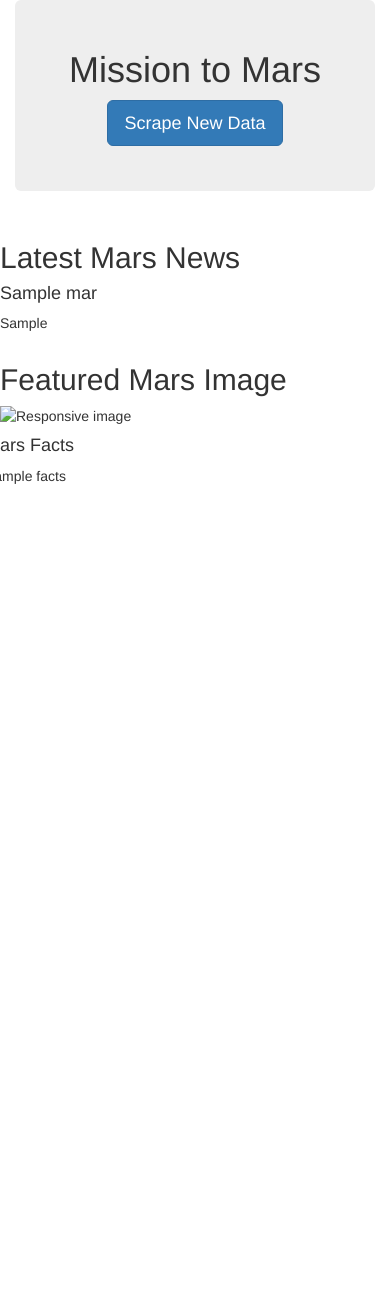
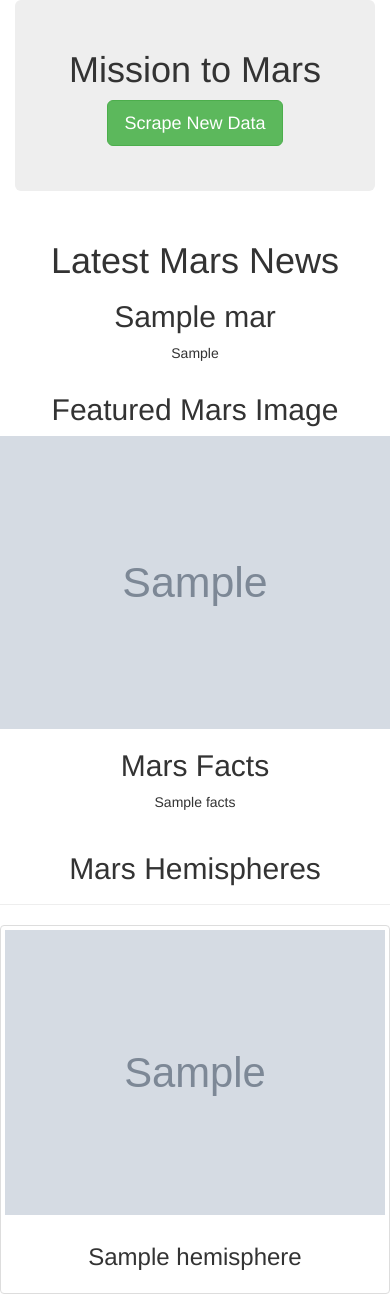
Before and after one commit to ajcurtis916/mission-to-mars, a Flask app: page / in a window 390 px wide. Before the commit the page ends 484 px from the top, so only its background shows below. Run offline with Flask 2, Linux system fonts and the light colour scheme; grey boxes marked "Sample" are stand-in pictures; a database or web service that is not in the repository returns one stand-in record (values such as "Sample title"); some libraries are stand-ins or nearby versions.

Commit message:
final update

```diff
--- a/templates/index.html
+++ b/templates/index.html
@@ -11,23 +11,27 @@
 </head>
 <body>
     <div class="container">
+      <div class="background-color: $blue">
         <!--Add Jumbotron to Header-->
         <div class="jumbotron text-center">
             <h1>Mission to Mars</h1>
             <!--Add button to activate scraping script-->
-            <p><a class="btn btn-primary btn-lg"
+            <p><a class="btn btn-primary btn-lg btn-success"
                 href="/scrape"
                 role="button">Scrape New Data</a></p>
         </div>
+      </div>
     </div>
     <!--Add section for Mars News-->
     <div class="row" id="mars-news">
-        <div class='col-md-12'>
+        <div class='col-sm-12'>
             <div class='media'>
                 <div class='media-body'>
-                    <h2>Latest Mars News</h2>
-                    <h4 class='media=heading'>{{mars.news_title}}</h4>
+                  <div class='text-center'>
+                    <h1>Latest Mars News</h1>
+                    <h2 class='media=heading'>{{mars.news_title}}</h2>
                     <p>{{mars.news_paragraph}}</p>
+                  </div>
                 </div>
             </div>
         </div>
@@ -36,20 +40,40 @@
     <!--First level-->
     <div class='row' id='mars-featured-image'>
         <!--Second level-->
-        <div class='col-md-8'>
+        <div class='col-sm-6 text-center'>
             <h2>Featured Mars Image</h2>
             <img
-                scr='{{mars.featured_image}}'
+                src='{{mars.featured_image}}'
                 class='img-responsive'
                 alt='Responsive image'/>
         </div>
         <!--Mars Facts-->
-        <div class='col-md-4'>
-            <div class='row' id='mars-facts'>
-                <h4>Mars Facts</h4>
-                {{mars.facts|safe}}
+        <div class='col-sm-6'>
+            <div class='row text-center' id='mars-facts'>
+                <h2>Mars Facts</h2>
+                  {{mars.facts|safe}}
             </div>
         </div>
     </div>
+    <!-- Section for Mars Hemispheres -->
+    <div class="row" id="mars-hemispheres">
+        <div class="page-header">
+          <h2 class="text-center">Mars Hemispheres</h2>
+        </div>
+
+        {% for hemisphere in mars.hemispheres %}
+        <div class="col-sm-3 col-sm-3 col-sm-3 col-sm-3">
+          <div class="thumbnail" >
+            <img src="{{hemisphere.img_url | default('static/images/error.png', true)}}" alt="...">
+            <div class="caption text-center">
+              <h3>{{hemisphere.title}}</h3>
+            </div>
+          </div>
+        </div>
+        {% endfor %}
+      </div>
+    </div>
+  </body>
+</html>
 </body>
 </html>
```
Also changed, not shown: scraping.py (+30 -4 lines), 2 other files.
